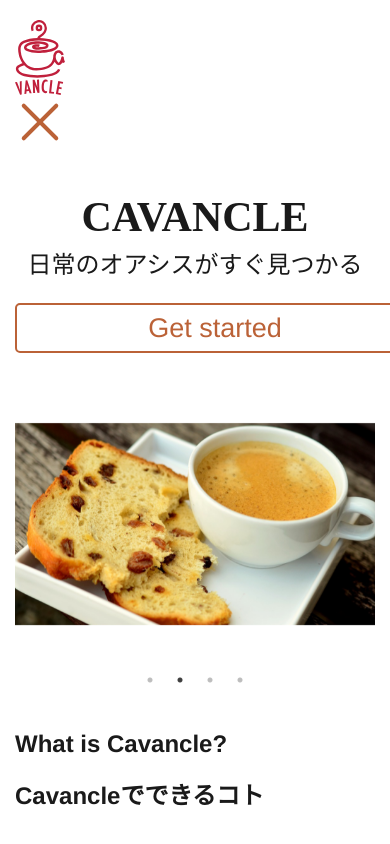
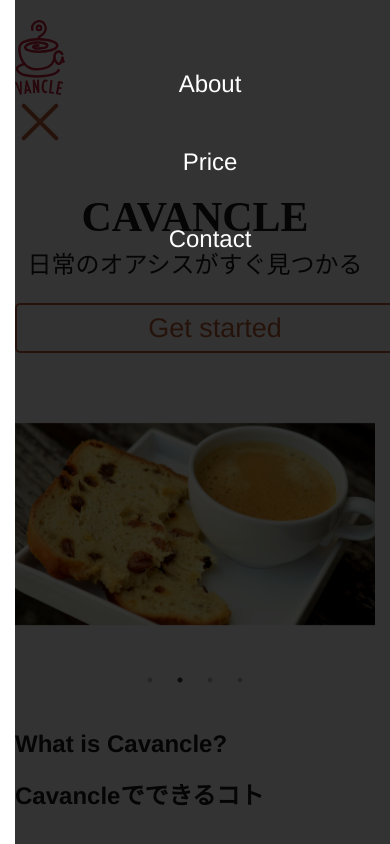
Before and after one commit to suusan11/cavancle, a plain HTML site: page index.html in a window 390 px wide. Both pictures are taken after a click on the link 40 px from the left and 121 px from the top of the page. Shown: the top 844 px of the page. Drawn offline with nearby package versions, Linux system fonts and the light colour scheme.

Commit message:
add global nav

```diff
--- a/css/responsive.css
+++ b/css/responsive.css
@@ -55,6 +55,32 @@
 		transform: translateY(-20px) rotate(45deg);
 	}
 
+	.global-menu{
+		display: none;
+		width: 100%;
+		height:100%;
+		text-align: center;
+		position: fixed;
+		top: 0;
+		z-index: 100;
+		background: rgba(0,0,0,0.8);
+		padding: 20px;
+		box-sizing: border-box;
+	}
+	.global-menu ul{
+		padding-left: 0px;
+	}
+	.global-menu ul li{
+		padding-left: 0px;
+		list-style-type: none;
+		margin-top: 50px;
+	}
+	.global-menu ul li a{
+		color: #fff;
+		text-decoration: none;
+		font-size: 150%;
+	}
+
 	/*----- first section -----*/
 	.title-container h1{
 		font-size: 42px;
--- a/css/styles.css
+++ b/css/styles.css
@@ -43,6 +43,9 @@
   border-bottom: 2px solid #bb6237;
 }
 .menu-icon{
+  display: none;
+}
+.global-menu {
   display: none;
 }
 .menu-trigger {
```
